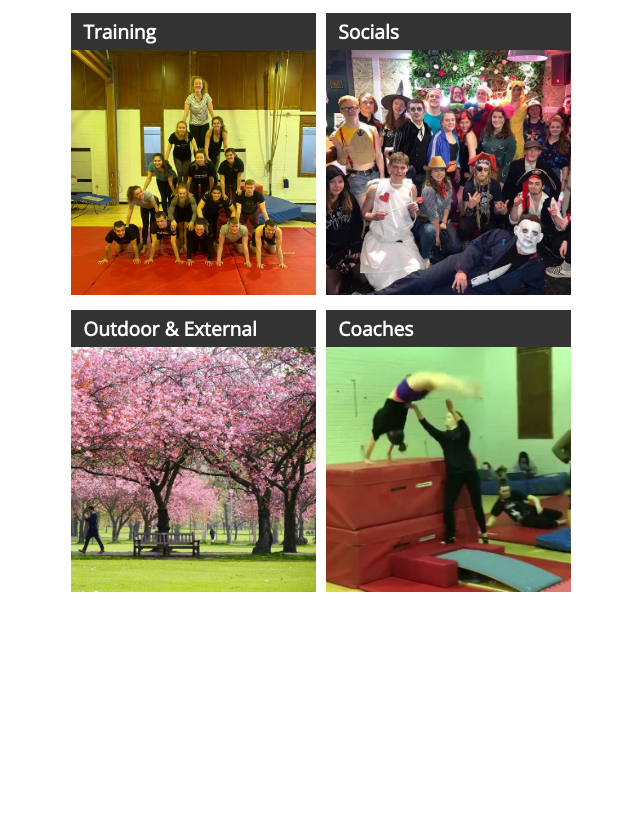
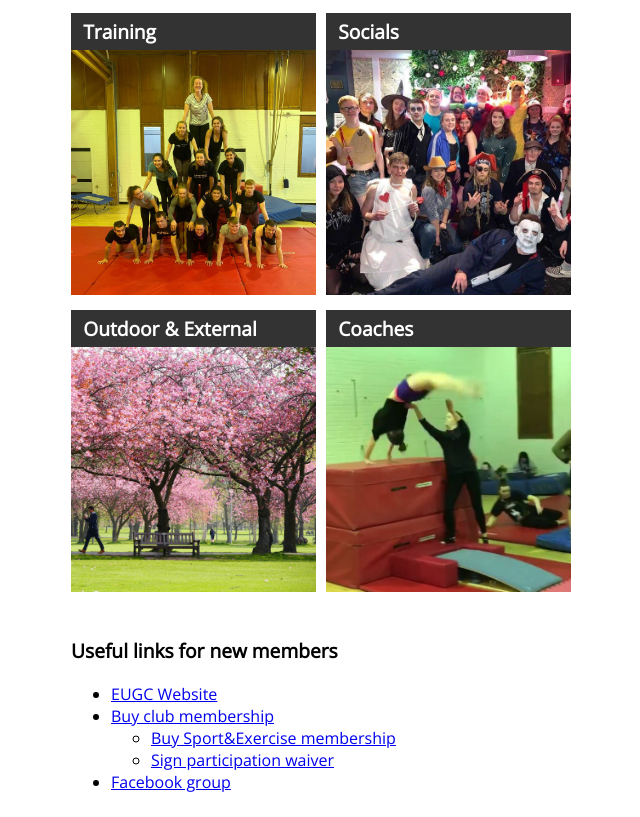
Before and after one commit to joneugster/register, a plain HTML site: page index.html in a window 1280 px wide. Shown: the part 119-936 px from the top of the page, without its empty margins (319-959 px from the left). Before the commit the page ends 800 px from the top, so only its background shows below. Drawn offline with nearby package versions, Linux system fonts and the light colour scheme.

Commit message:
added links

```diff
--- a/css/style.css
+++ b/css/style.css
@@ -39,6 +39,11 @@ h2 {
     font-size: 1.2em;
 }
 
+h3 {
+    font-size: 1.2em;
+    margin-top: 40px;
+}
+
 img {
     width: 100%;
 }
--- a/index.html
+++ b/index.html
@@ -15,7 +15,17 @@
       <a href="https://www.signupgenius.com/go/10c0d4fa8a82fa7fac61-gymnastics2"><h2>Socials</h2><img alt="social" src="socials.jpg"></a>
       <a href="https://www.signupgenius.com/go/10c0d4fa8a82fa7fac61-gymnastics3"><h2>Outdoor & External</h2><img alt="outdoor" src="outdoor.jpg"></a>
       <a href="https://www.signupgenius.com/go/10c0d4fa8a82fa7fac61-coaches"><h2>Coaches</h2><img alt="coaches" src="coaches.jpg"></a>
+    </div>
 
-    </div>
+    <h3>Useful links for new members</h3>
+    <ul>
+        <li><a href="http://www.edinburgh-uni-gymnastics.com" target="_blank">EUGC Website</a>
+        <li><a href="https://www.eusu.ed.ac.uk/organisation/gymnastics/" target="_blank"> Buy club membership</a></li>
+    <ul>
+        <li><a href="https://www.sport.ed.ac.uk/online-membership/introduction.aspx" target="_blank">Buy Sport&Exercise membership</a></li>
+        <li><a href="https://forms.office.com/Pages/ResponsePage.aspx?id=sAafLmkWiUWHiRCgaTTcYQsuOx67SrNHsqqZxGNPp49UMDRVSENNREtJWFU3NUNIU05PSUZWMUJKWS4u" target="_blank">Sign participation waiver</a></li>
+    </ul></li>
+    <li><a href="https://www.facebook.com/groups/220795284641088/?multi_permalinks=3233044160082837" target="_blank">Facebook group</a></li>
+    </ul>
   </body>
 </html>
```
